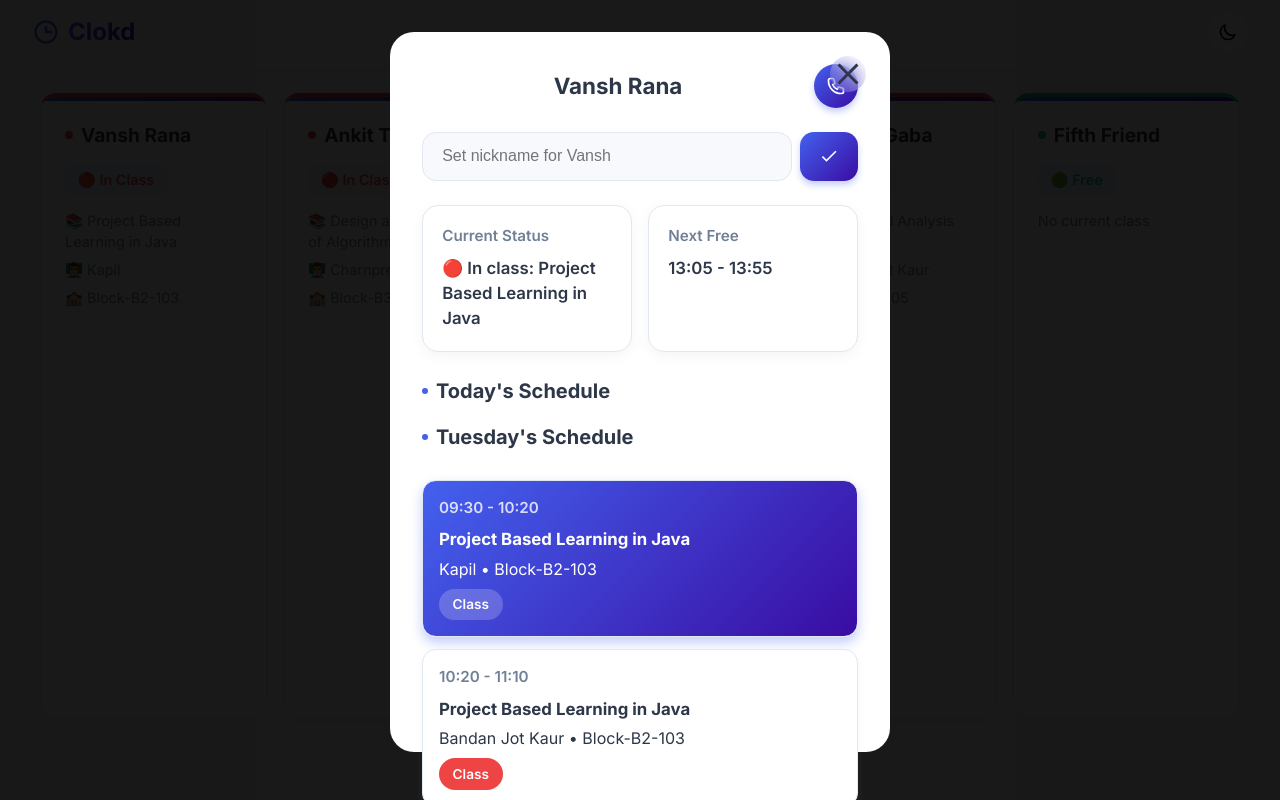
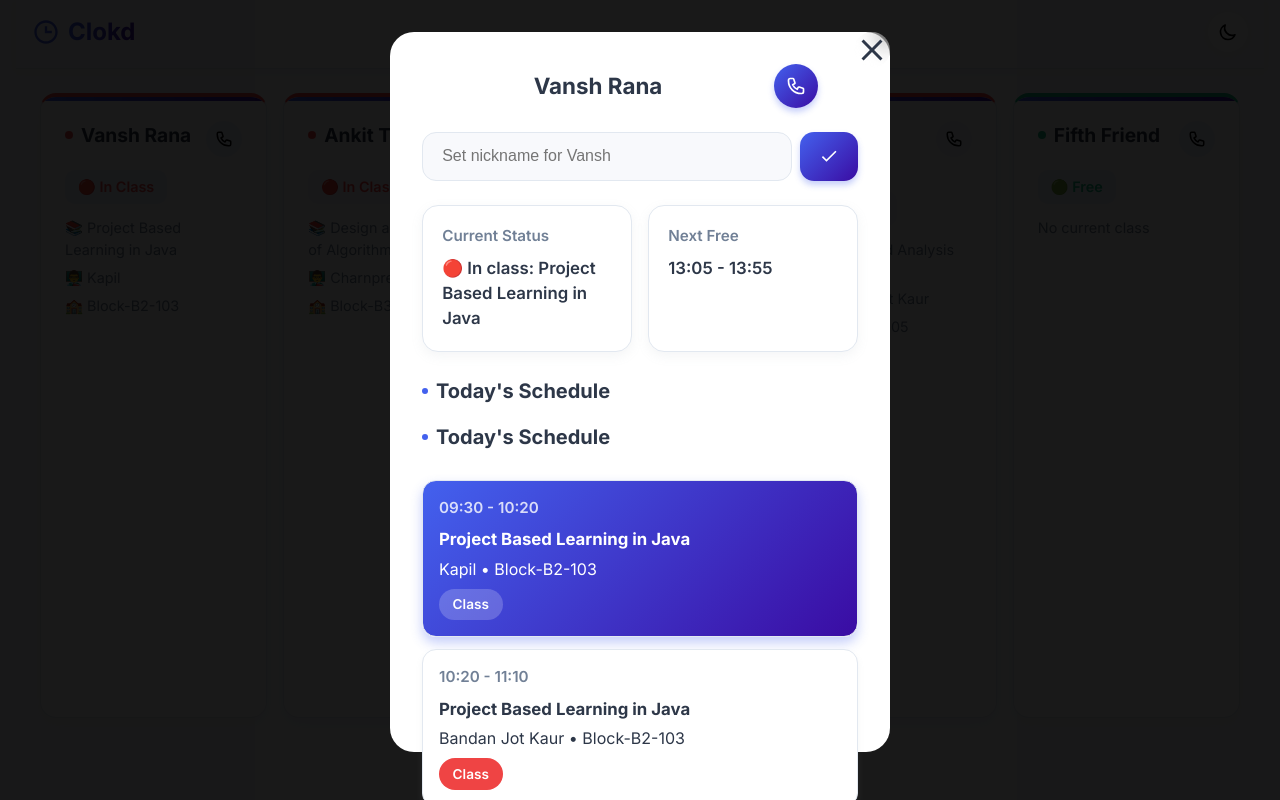
Before and after one commit to AnkitTiwari2005/clokd-test, a plain HTML site: page index.html in a window 1280 px wide. Both pictures are taken after a click on the element 153 px from the left and 405 px from the top of the page. Drawn offline with Linux system fonts and the light colour scheme.

Commit message:
Latest update: minor fixes and improvements

```diff
--- a/index.html
+++ b/index.html
@@ -5,6 +5,7 @@
     <meta name="viewport" content="width=device-width, initial-scale=1.0, maximum-scale=5.0, user-scalable=no">
     <title>Clokd - Class Tracker</title>
     <link rel="stylesheet" href="styles.css">
+    <link rel="preload" href="assets/icons/phone.svg" as="image">
     <link rel="stylesheet" href="https://fonts.googleapis.com/css2?family=Inter:wght@300;400;500;600;700&display=swap">
 </head>
 <body>
--- a/script.js
+++ b/script.js
@@ -60,7 +60,12 @@ function renderDashboard() {
         const displayName = aliases[friend.id] || friend.name;
 
         card.innerHTML = `
-            <h2>${displayName}</h2>
+            <div class="card-header">
+                <h2>${displayName}</h2>
+                <a href="tel:${friend.phone.replace(/\s/g, '')}" class="card-call-btn">
+                    <img src="assets/icons/phone.svg" alt="Call">
+                </a>
+            </div>
             <div class="status ${status}">
                 ${isFree ? '🟢 Free' : '🔴 In Class'}
             </div>
@@ -73,7 +78,13 @@ function renderDashboard() {
             ` : '<div class="details">No current class</div>'}
         `;
 
-        card.addEventListener('click', () => openFriendDetail(friend.id));
+        card.addEventListener('click', (e) => {
+            // Only open detail if not clicking on call button
+            if (!e.target.closest('.card-call-btn')) {
+                openFriendDetail(friend.id);
+            }
+        });
+
         dashboard.appendChild(card);
     });
 }
@@ -179,7 +190,7 @@ function renderTimetable(friend) {
     // Add day header
     const dayHeader = document.createElement('h3');
     dayHeader.className = 'timetable-heading';
-    dayHeader.textContent = `${today}'s Schedule`;
+    dayHeader.textContent = "Today's Schedule";
     timetable.appendChild(dayHeader);
 
     if (!friend.timetable[today]) {
--- a/styles.css
+++ b/styles.css
@@ -656,3 +656,50 @@ body {
         padding-bottom: max(0.8rem, env(safe-area-inset-bottom));
     }
 }
+
+/* Card header and call button */
+.card-header {
+    display: flex;
+    justify-content: space-between;
+    align-items: flex-start;
+}
+
+.card-call-btn {
+    background: var(--accent-light);
+    padding: 0.5rem;
+    border-radius: 50%;
+    width: 36px;
+    height: 36px;
+    display: grid;
+    place-items: center;
+    flex-shrink: 0;
+    margin-left: 0.5rem;
+    transition: all 0.2s;
+}
+
+.card-call-btn:hover {
+    transform: scale(1.05);
+    background: var(--accent);
+}
+
+.card-call-btn img {
+    width: 18px;
+    height: 18px;
+}
+
+/* Modal header fix */
+.mobile-modal-header {
+    position: relative;
+    padding-right: 40px; /* Space for close button */
+}
+
+.close-btn {
+    position: absolute;
+    top: 0;
+    right: 0;
+}
+
+/* Hide day name in timetable */
+.timetable-day-heading {
+    display: none;
+}
```
